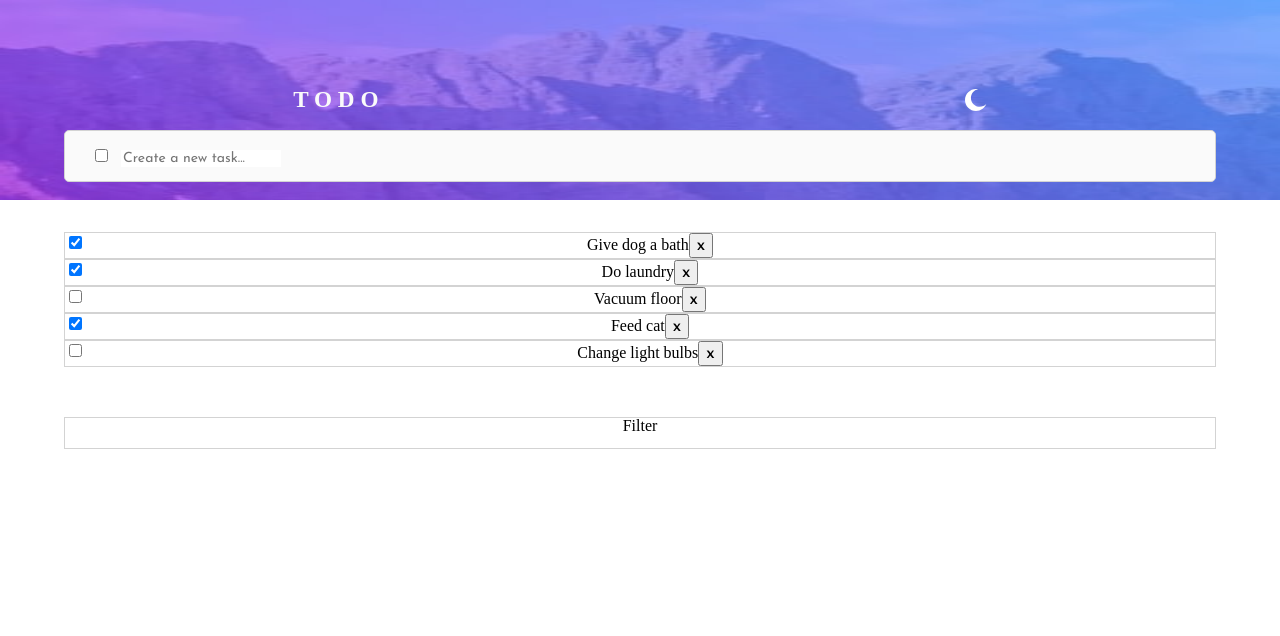
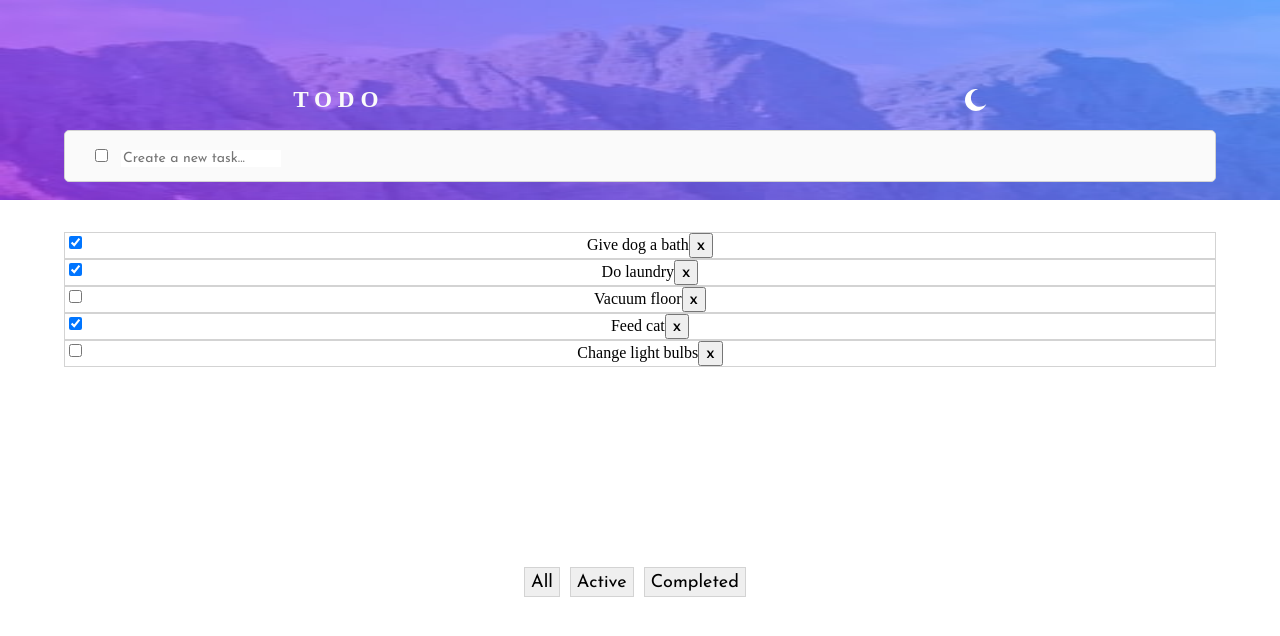
Before and after one commit to vasilemidrigan/tasko, a React (Create React App) app: page / in a window 1280 px wide. Shown: the top 636 px of the page. Built offline with nearby package versions, Linux system fonts and the light colour scheme; the HTML template or start-up script is replaced by a standard one.

Commit message:
Add filter functionality

```diff
--- a/src/components/Filter.js
+++ /dev/null
@@ -1,7 +0,0 @@
-// Filter Component
-
-import React from "react";
-
-export default function Filter() {
-  return <div className="Filter">Filter</div>;
-}
--- /dev/null
+++ b/src/components/FilterBtn.js
@@ -0,0 +1,13 @@
+import React from "react";
+
+export default function FilterBtn({ name, setActiveFilter }) {
+  return (
+    <button
+      type="button"
+      className="filter__btn"
+      onClick={() => setActiveFilter(name)}
+    >
+      <span>{name}</span>
+    </button>
+  );
+}
--- a/src/components/ToDoForm.js
+++ b/src/components/ToDoForm.js
@@ -5,8 +5,6 @@ import React, { useState } from "react";
 export default function ToDoForm({ addToDo }) {
   // Save our newly created to-do
   const [newToDo, setNewToDo] = useState("");
-
-  console.log(newToDo);
 
   // ----------------------------------------------------
 
--- a/src/components/ToDoList.js
+++ b/src/components/ToDoList.js
@@ -2,11 +2,22 @@
 
 // Imports:
 // - react
-import React from "react";
+import React, { useState } from "react";
 // - components
 import ToDo from "./ToDo";
 import ToDoForm from "./ToDoForm";
-import Filter from "./Filter";
+import FilterBtn from "./FilterBtn";
+
+// CONSTANTS
+// - We'll use this object as an argument to our
+//   filter function which we will run on our toDoList
+//   state(see taskList variable below)
+const FILTERS = {
+  All: () => true,
+  Active: (task) => !task.complete,
+  Completed: (task) => task.complete,
+};
+const FILTER_NAMES = Object.keys(FILTERS);
 
 export default function ToDoList({
   taskCompleteStatus,
@@ -15,11 +26,16 @@ export default function ToDoList({
   deleteTask,
 }) {
   // ----------------------------------------------------
+  // Filter state for our tasks: All, Active, Completed
+  const [activeFilter, setActiveFilter] = useState("All");
 
+  // ----------------------------------------------------
+  // - apply filter to our toDoList and then map through
+  //   our filtered tasks already
   // - map over our toDoList array and return
   //   ToDo components with necesarry props passed to them
 
-  const task = toDoList.map((item) => {
+  const taskList = toDoList.filter(FILTERS[activeFilter]).map((item) => {
     return (
       <ToDo
         key={item.id}
@@ -29,14 +45,19 @@ export default function ToDoList({
       />
     );
   });
-
+  // ----------------------------------------------------
+  const filterBtns = FILTER_NAMES.map((name) => {
+    return (
+      <FilterBtn key={name} name={name} setActiveFilter={setActiveFilter} />
+    );
+  });
   // ----------------------------------------------------
 
   return (
     <div className="ToDoList">
       <ToDoForm toDoList={toDoList} addToDo={addToDo} />
-      {task}
-      <Filter />
+      {taskList}
+      {filterBtns}
     </div>
   );
 }
--- a/src/styles/filter.scss
+++ /dev/null
@@ -1,5 +0,0 @@
-.Filter {
-  border: 1px solid lightgrey;
-  height: 30px;
-  margin-top: 50px;
-}
--- /dev/null
+++ b/src/styles/filterBtn.scss
@@ -0,0 +1,6 @@
+.filter__btn {
+  border: 1px solid lightgrey;
+  height: 30px;
+  margin-top: 200px;
+  margin-right: 10px;
+}
--- a/src/styles/globals.scss
+++ b/src/styles/globals.scss
@@ -5,3 +5,7 @@
   font-family: "Josefin Sans", sans-serif;
   font-size: 18px;
 }
+
+.visually-hidden {
+  display: none;
+}
--- a/src/styles/index.scss
+++ b/src/styles/index.scss
@@ -11,4 +11,4 @@
 @import "./todoform";
 @import "./todolist";
 @import "./todo";
-@import "./filter";
+@import "./filterBtn";
```
